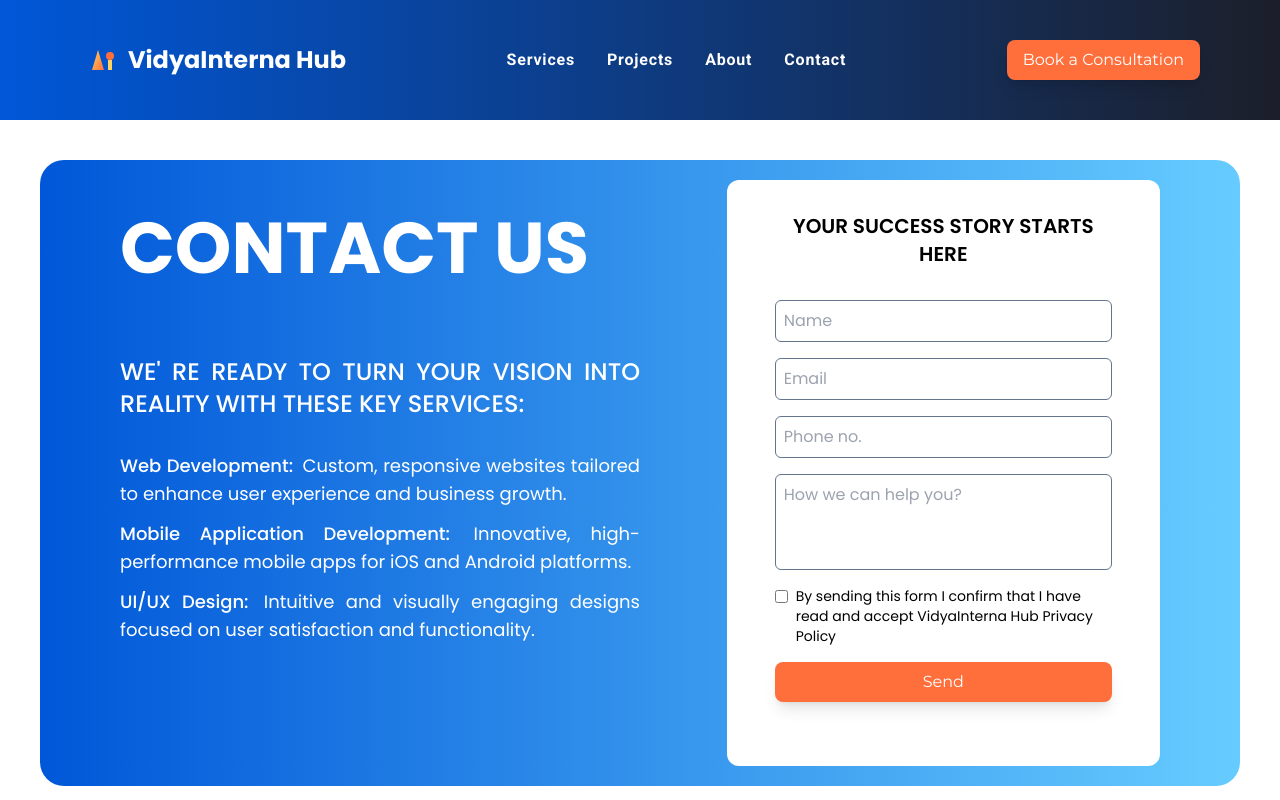
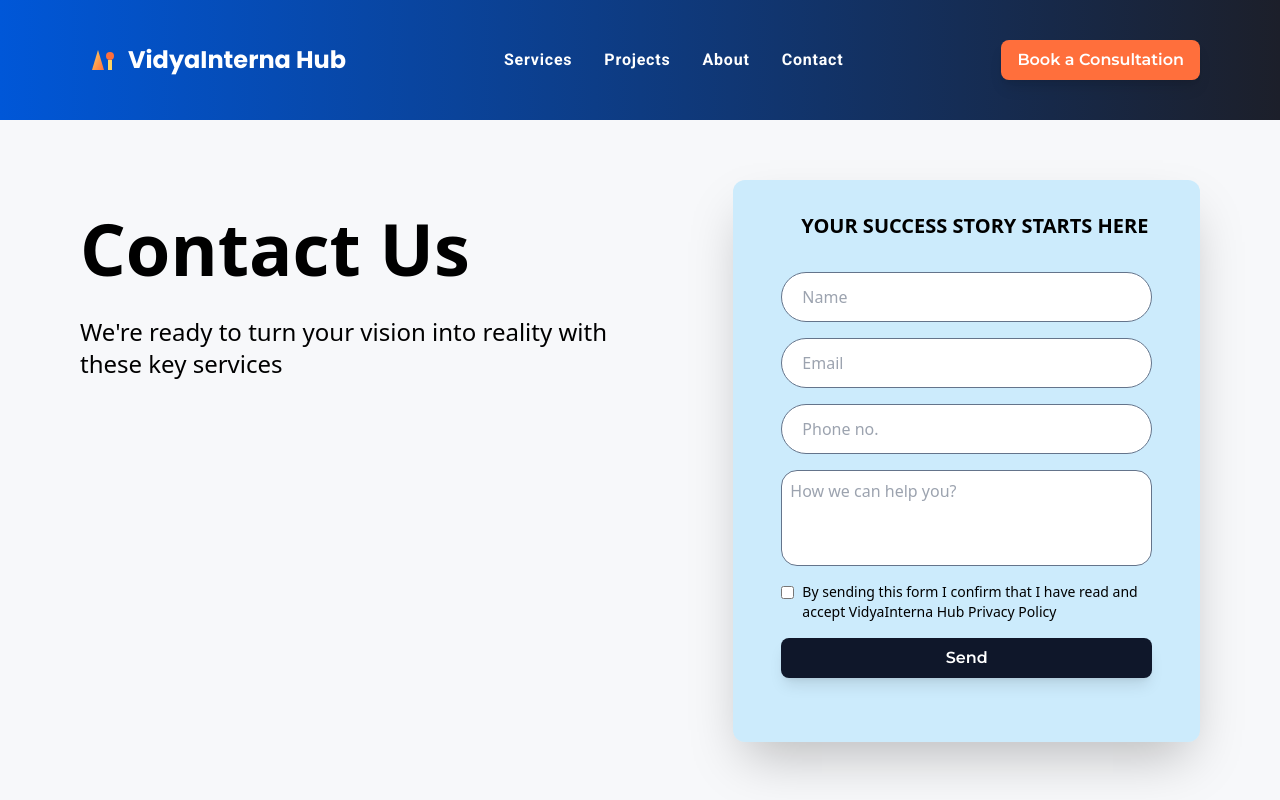
Before and after one commit to VidyaInternaHub/business-portfolio, a Next.js app: page / in a window 1280 px wide. Shown: the top 800 px of the page. Built offline with nearby package versions, Linux system fonts and the light colour scheme.

Commit message:
Changes form design for contact us and refactored some code

```diff
--- a/app/globals.css
+++ b/app/globals.css
@@ -26,5 +26,5 @@
 }
 
 body {
-  @apply font-poppins;
+  @apply font-inter bg-background;
 }
--- a/app/layout.tsx
+++ b/app/layout.tsx
@@ -1,8 +1,8 @@
 import type { Metadata } from "next";
-import { Poppins, Roboto, Montserrat } from "next/font/google";
+import { Poppins, Roboto, Montserrat, Inter } from "next/font/google";
 import Navbar from "@/components/common/Navbar/Navbar";
 import MobileNavDrawer from "@/components/common/Navbar/MobileNavDrawer";
-import Footer from "@/components/common/Footer/Footer"
+import Footer from "@/components/common/Footer/Footer";
 import "./globals.css";
 
 const poppins = Poppins({
@@ -19,6 +19,11 @@ const montserrat = Montserrat({
   weight: ["100", "200", "300", "400", "500", "600", "700", "800", "900"],
   subsets: ["latin"],
   variable: "--font-montserrat",
+});
+const inter = Inter({
+  weight: ["100", "200", "300", "400", "500", "600", "700", "800", "900"],
+  subsets: ["latin"],
+  variable: "--font-inter",
 });
 export const metadata: Metadata = {
   title: "Vidya Interna Hub business",
--- a/components/Contact/ContactUs.tsx
+++ b/components/Contact/ContactUs.tsx
@@ -2,17 +2,17 @@ import Form from "./Form";
 
 export default function ContactUs() {
   return (
-    <section className="m-10 rounded-3xl px-4 bg-gradient-blue-sky-primary md:px-12 lg:px-20">
+    <section className="px-4 md:px-12 lg:px-20 py-10">
       <div className="flex flex-col py-5 gap-12 lg:flex-row lg:justify-between">
-        <div className="text-white text-justify lg:basis-1/2">
-          <span className="py-8 block text-white font-bold uppercase text-center lg:text-start text-5xl sm:text-6xl xl:text-7xl font-poppins mb-5 lg:mb-10">
+        <div className="lg:basis-1/2">
+          <span className="py-8 block font-semibold text-5xl sm:text-6xl xl:text-7xl">
             Contact Us
           </span>
-          <span className="text-lg font-medium uppercase md:text-xl lg:text-2xl">
-            We{`'`} re ready to turn your vision into reality with these key
-            services:
+           <span className="text-lg font-light md:text-xl lg:text-2xl">
+            We{`'`}re ready to turn your vision into reality with these key
+            services
           </span>
-          <div className="flex flex-col pt-8 space-y-3">
+          {/* <div className="flex flex-col pt-8 space-y-3">
             <div className="space-x-1 md:text-lg">
               <span className="font-medium">Web Development: </span>
               <span>
@@ -36,11 +36,11 @@ export default function ContactUs() {
                 satisfaction and functionality.
               </span>
             </div>
-          </div>
+          </div> */}
         </div>
         <div className="lg:basis-5/12">
-          <div className="px-4 py-8 bg-white rounded-xl md:px-8 lg:px-12">
-            <span className="block text-xl text-center font-semibold uppercase">
+          <div className="px-4 py-8 bg-accent bg-opacity-30 shadow-2xl rounded-xl md:px-8 lg:px-12">
+            <span className="pl-5 block text-xl font-semibold uppercase">
               Your Success Story Starts Here
             </span>
             <Form />
--- a/components/Contact/Form.tsx
+++ b/components/Contact/Form.tsx
@@ -10,21 +10,21 @@ export default function Form() {
       <input
         type="text"
         placeholder="Name"
-        className="w-full p-2 border border-slate-500 rounded-md outline-none focus:border-highlight"
+        className="w-full px-5 py-3 border border-slate-500 rounded-full outline-none focus:border-highlight"
       />
       <input
         type="email"
         placeholder="Email"
-        className="w-full p-2 border border-slate-500 rounded-md outline-none focus:border-highlight"
+        className="w-full px-5 py-3 border border-slate-500 rounded-full outline-none focus:border-highlight"
       />
       <input
         type="number"
         placeholder="Phone no."
-        className="w-full p-2 border border-slate-500 rounded-md outline-none focus:border-highlight"
+        className="w-full px-5 py-3 border border-slate-500 rounded-full outline-none focus:border-highlight"
       />
       <textarea
         placeholder="How we can help you?"
-        className="w-full h-24 resize-none overflow-auto p-2 border border-slate-500 rounded-md outline-none focus:border-highlight"
+        className="w-full h-24 resize-none overflow-auto p-2 border border-slate-500 rounded-2xl outline-none focus:border-highlight"
       ></textarea>
       <div className="flex items-start gap-2">
         <input type="checkbox" className="mt-1" />
@@ -33,9 +33,7 @@ export default function Form() {
           VidyaInterna Hub Privacy Policy
         </span>
       </div>
-      <Button buttonType="highlightButton" onClick={onSubmit}>
-        Send
-      </Button>
+      <Button buttonType="primaryDarkButton" onClick={onSubmit}>Send</Button>
     </form>
   );
 }
--- a/components/common/Button.tsx
+++ b/components/common/Button.tsx
@@ -4,7 +4,7 @@ import { useRouter } from "next/navigation";
 
 interface ButtonProps {
   children: React.ReactNode;
-  buttonType?: "primaryButton" | "highlightButton";
+  buttonType?: "primaryButton" | "primaryDarkButton" | "highlightButton";
   onClick?: () => void;
   href?: string;
   className?: string;
@@ -24,6 +24,19 @@ export default function Button({
   ariaLabel,
 }: ButtonProps) {
   const router = useRouter();
+
+  const buttonColor = () => {
+    switch (buttonType) {
+      case "primaryButton":
+        return "bg-primary";
+      case "primaryDarkButton":
+        return "bg-primaryDark";
+      case "highlightButton":
+        return "bg-highlight";
+      default:
+        return "bg-[#0F172A]";
+    }
+  };
 
   const handleClick = () => {
     if (onClick) {
@@ -46,12 +59,10 @@ export default function Button({
       onClick={disabled ? undefined : handleClick}
       className={`text-white font-montserrat py-2 px-4 rounded-lg shadow-lg ${
         disabled ? "" : "hover:opacity-90"
-      } transition-opacity duration-300 ${
+      } transition-opacity duration-300 text-white font-semibold ${
         disabled
           ? "bg-secondary"
-          : buttonType === "primaryButton"
-          ? "bg-primary"
-          : "bg-highlight"
+          : buttonColor()
       } ${disabled ? "cursor-default" : ""} ${className}`}
       disabled={disabled}
       aria-label={ariaLabel}
--- a/components/common/Navbar/Navbar.tsx
+++ b/components/common/Navbar/Navbar.tsx
@@ -37,7 +37,7 @@ export default function Navbar() {
 
       {/* White background layer with opacity transition */}
       <div
-        className={`absolute inset-0 bg-white transition-opacity duration-300 ease-in-out ${
+        className={`absolute inset-0 bg-background transition-opacity duration-300 ease-in-out ${
           scrolled ? "opacity-100 shadow-md" : "opacity-0"
         }`}
       />
--- a/tailwind.config.ts
+++ b/tailwind.config.ts
@@ -10,6 +10,7 @@ export default {
     extend: {
       colors: {
         primary: "#0057D8", // Blue (Reliable and Professional)
+        primaryDark: "#0F172A", // Dark Blue (Trustworthy and Secure)
         secondary: "#6B7280", // Gray (Balanced and Modern)
         accent: "#66CCFF", // Sky Blue (Clean, Approachable, and Fresh)
         background: "#F7F8FA", // Off-White (Light and Minimal)
@@ -44,6 +45,7 @@ export default {
         poppins: ["var(--font-poppins)", "sans-serif"],
         roboto: ["var(--font-roboto)", "sans-serif"],
         montserrat: ["var(--font-montserrat)", "sans-serif"],
+        inter: ["var(--font-inter)", "sans-serif"],
       },
     },
   },
```
